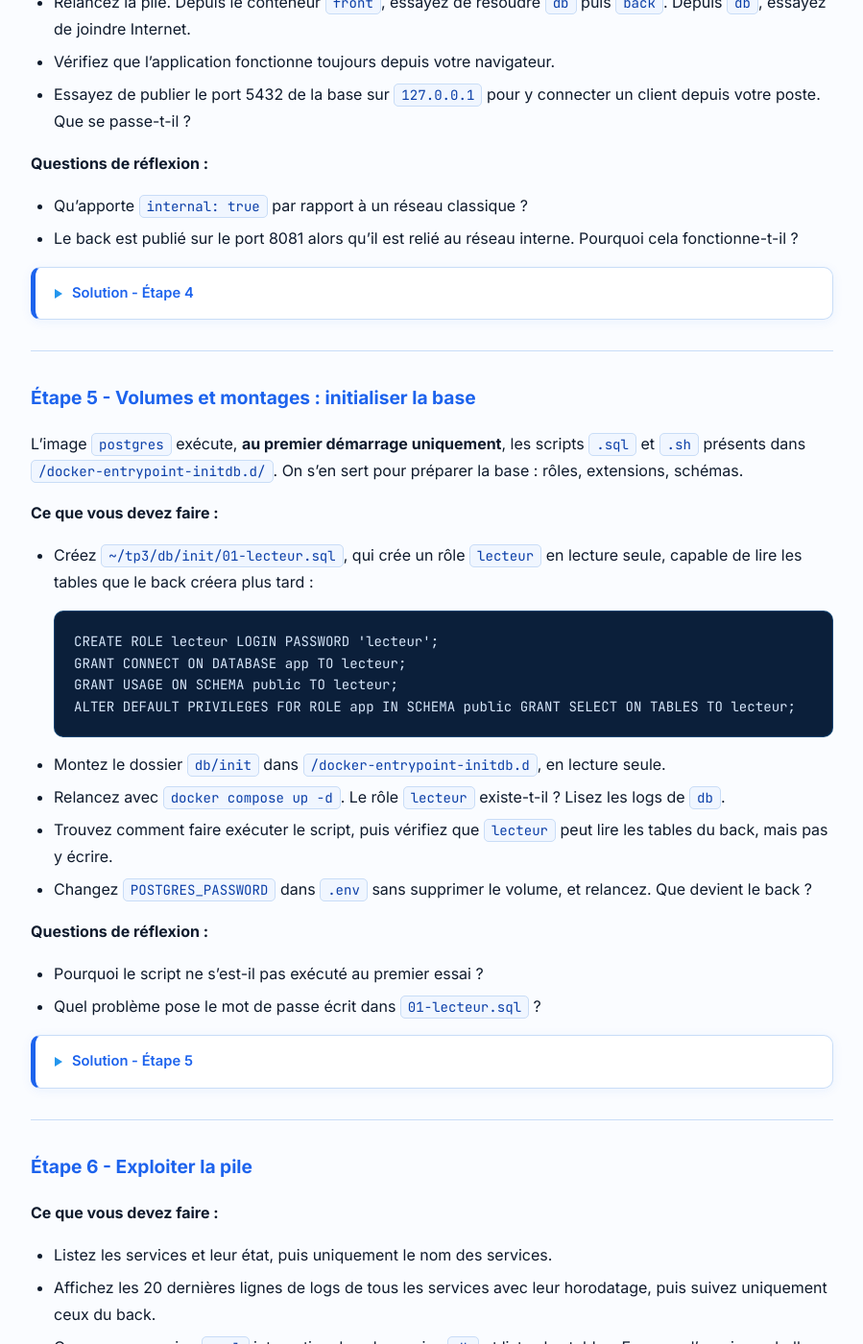
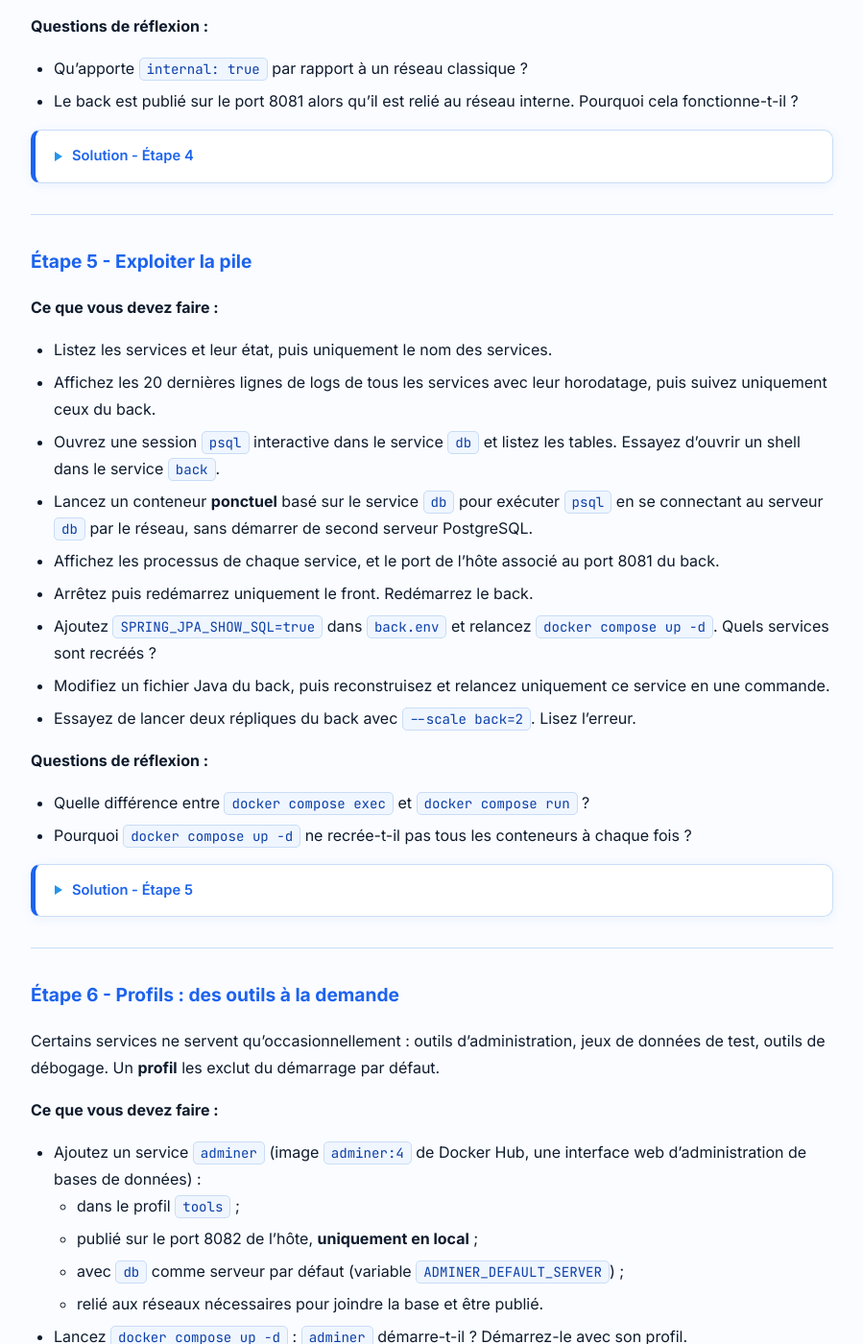
Before and after one commit to jviallon63/Hesias-3DKR, a Jekyll site: the page built from tp/6-docker-compose.md, in a window 1280 px wide and 1400 px high, scrolled down 5476 px. Shown: the whole window at 96% size, without its empty margins (190-1089 px from the left). Built offline with Jekyll 4.4.1, drawn with Linux system fonts in a browser that asks for light colours; some of the changed text lies outside the part shown.

Commit message:
Review TP6

````diff
--- a/tp/6-docker-compose.md
+++ b/tp/6-docker-compose.md
@@ -15,12 +15,7 @@ Pour l'occasion, le back abandonne SQLite pour **PostgreSQL**, avec l'image offi
 
 **Prérequis :**
 
-- TP 4 terminé : le dépôt est dans `~/tp3`, avec les Dockerfiles multi-étapes du back et du front et leurs fichiers annexes.
-- Le builder actif est `default` (`docker buildx use default`).
-
-```bash
-cd ~/tp3
-```
+- TP 5 terminé, avec les Dockerfiles multi-étapes du back et du front et leurs fichiers annexes.
 
 > Compose v2 s'utilise avec `docker compose` (avec une espace). L'ancien `docker-compose` (avec un tiret), écrit en Python, n'est plus maintenu.
 
@@ -410,80 +405,7 @@ Le back est aussi sur `frontend`, un réseau classique : c'est par lui que passe
 
 ---
 
-## Étape 5 - Volumes et montages : initialiser la base
-
-L'image `postgres` exécute, **au premier démarrage uniquement**, les scripts `.sql` et `.sh` présents dans `/docker-entrypoint-initdb.d/`. On s'en sert pour préparer la base : rôles, extensions, schémas.
-
-**Ce que vous devez faire :**
-
-- Créez `~/tp3/db/init/01-lecteur.sql`, qui crée un rôle `lecteur` en lecture seule, capable de lire les tables que le back créera plus tard :
-
-  ```sql
-  CREATE ROLE lecteur LOGIN PASSWORD 'lecteur';
-  GRANT CONNECT ON DATABASE app TO lecteur;
-  GRANT USAGE ON SCHEMA public TO lecteur;
-  ALTER DEFAULT PRIVILEGES FOR ROLE app IN SCHEMA public GRANT SELECT ON TABLES TO lecteur;
-  ```
-
-- Montez le dossier `db/init` dans `/docker-entrypoint-initdb.d`, en lecture seule.
-- Relancez avec `docker compose up -d`. Le rôle `lecteur` existe-t-il ? Lisez les logs de `db`.
-- Trouvez comment faire exécuter le script, puis vérifiez que `lecteur` peut lire les tables du back, mais pas y écrire.
-- Changez `POSTGRES_PASSWORD` dans `.env` sans supprimer le volume, et relancez. Que devient le back ?
-
-**Questions de réflexion :**
-
-- Pourquoi le script ne s'est-il pas exécuté au premier essai ?
-- Quel problème pose le mot de passe écrit dans `01-lecteur.sql` ?
-
-{::nomarkdown}
-<details><summary>Solution - Étape 5</summary>
-{:/nomarkdown}
-
-```yaml
-  db:
-    # ...
-    volumes:
-      - db-data:/var/lib/postgresql/data
-      - ./db/init:/docker-entrypoint-initdb.d:ro
-```
-
-Les chemins relatifs d'un montage sont résolus par rapport au dossier du fichier Compose.
-
-```bash
-docker compose up -d
-docker compose exec db psql -U app -d app -c '\du'    # pas de rôle lecteur
-docker compose logs db | grep -i "skipping initialization"
-```
-
-Le volume `db-data` contient déjà une base : l'image ignore alors `/docker-entrypoint-initdb.d`, ainsi que `POSTGRES_USER` et `POSTGRES_PASSWORD`. Il faut repartir d'un volume vide :
-
-```bash
-docker compose down -v
-docker compose up -d
-docker compose logs db | grep 01-lecteur.sql
-```
-
-Après avoir créé des données dans l'application (le back crée les tables à son démarrage) :
-
-```bash
-docker compose exec db psql -U lecteur -d app -c '\dt'
-docker compose exec db psql -U lecteur -d app -c 'SELECT count(*) FROM <une table listée>'
-docker compose exec db psql -U lecteur -d app -c 'DELETE FROM <une table listée>'   # permission denied
-```
-
-Les connexions locales à l'intérieur du conteneur ne demandent pas de mot de passe (méthode `trust` sur le socket Unix, configurée par l'image). Les connexions réseau, comme celle du back, en exigent un.
-
-Changer `POSTGRES_PASSWORD` sur une base existante ne change **pas** le mot de passe de l'utilisateur `app`, défini une fois pour toutes à l'initialisation. Le back, lui, reçoit le nouveau mot de passe : ses logs affichent `password authentication failed for user "app"`, et il s'arrête. Il faut changer le mot de passe dans la base (`ALTER ROLE app PASSWORD '...'`), ou repartir d'un volume vide en développement. Remettez l'ancien mot de passe avant de continuer.
-
-Le mot de passe de `lecteur` est en clair dans un fichier versionné, comme le `admin123` du TP 3. Un script `.sh` d'initialisation pourrait le lire depuis une variable d'environnement ou un secret.
-
-{::nomarkdown}
-</details>
-{:/nomarkdown}
-
----
-
-## Étape 6 - Exploiter la pile
+## Étape 5 - Exploiter la pile
 
 **Ce que vous devez faire :**
 
@@ -594,38 +516,6 @@ docker compose --profile tools down
 Sans profil actif, les services profilés sont ignorés. On active un profil avec `--profile` ou la variable `COMPOSE_PROFILES=tools`. Selon la version de Compose, un `down` sans le profil peut laisser `adminer` tourner, et le réseau qu'il utilise avec lui : précisez le profil pour arrêter aussi ses services.
 
 `adminer` doit joindre `db`, uniquement présente sur `backend`, et être publié sur l'hôte, ce qui est impossible depuis un réseau interne seul : il lui faut aussi `frontend`. Le port n'est publié que sur `127.0.0.1` : un outil d'administration n'a pas à être exposé sur le réseau local.
-
-{::nomarkdown}
-</details>
-{:/nomarkdown}
-
----
-
-## Étape 8 - Ménage
-
-**Ce que vous devez faire :**
-
-- Arrêtez et supprimez toute la pile, profils compris, avec ses volumes.
-- Supprimez les images construites par Compose.
-- Vérifiez qu'il ne reste ni conteneur, ni réseau, ni volume du projet `tp`.
-
-{::nomarkdown}
-<details><summary>Solution - Étape 8</summary>
-{:/nomarkdown}
-
-```bash
-docker compose --profile tools down -v --rmi all
-docker ps -a --filter name=tp-
-docker network ls --filter name=tp_
-docker volume ls --filter name=tp_
-```
-
-`--rmi local` ne supprime que les images **sans nom personnalisé**. Les images du back et du front ont un nom défini par `image:` (`tp/back:2.0.0`) : il faut `--rmi all`, qui supprime aussi les images téléchargées (`postgres`, `adminer`).
-
-> **Pour aller plus loin.**
->
-> - `compose.override.yaml` est fusionné automatiquement avec `compose.yaml` : on y place les réglages de développement (ports de débogage, outils) sans toucher au fichier principal. `-f` permet de combiner explicitement plusieurs fichiers, par exemple `-f compose.yaml -f compose.prod.yaml`.
-> - `docker compose watch` surveille les sources et resynchronise ou reconstruit les services à chaque modification, selon une section `develop.watch` du fichier Compose.
 
 {::nomarkdown}
 </details>
@@ -702,21 +592,4 @@ volumes:
   db-data:
 ```
 
-## Récapitulatif des commandes
-
-| Commande | Rôle |
-| --- | --- |
-| `docker compose up -d` | Construire si besoin, créer et démarrer la pile en arrière-plan |
-| `docker compose up -d --build <service>` | Reconstruire l'image d'un service et le recréer |
-| `docker compose down [-v] [--rmi all]` | Supprimer conteneurs et réseaux (et volumes, et images) |
-| `docker compose ps [--services]` | Lister les services et leur état |
-| `docker compose logs [-f] [--tail N] [-t] [service]` | Lire les logs |
-| `docker compose exec <service> <cmd>` | Exécuter une commande dans un conteneur existant |
-| `docker compose run --rm <service> <cmd>` | Lancer un conteneur ponctuel à partir d'un service |
-| `docker compose stop` / `start` / `restart <service>` | Piloter un service sans le recréer |
-| `docker compose top` / `port` | Processus d'un service, port publié |
-| `docker compose config` | Afficher la configuration calculée (attention aux secrets) |
-| `docker compose build` / `pull` | Construire ou télécharger les images |
-| `docker compose --profile <nom> ...` | Inclure les services d'un profil |
-
 {% endraw %}
````
Also changed, not shown: other parts of tp/6-docker-compose.md (+3 -3 lines).
